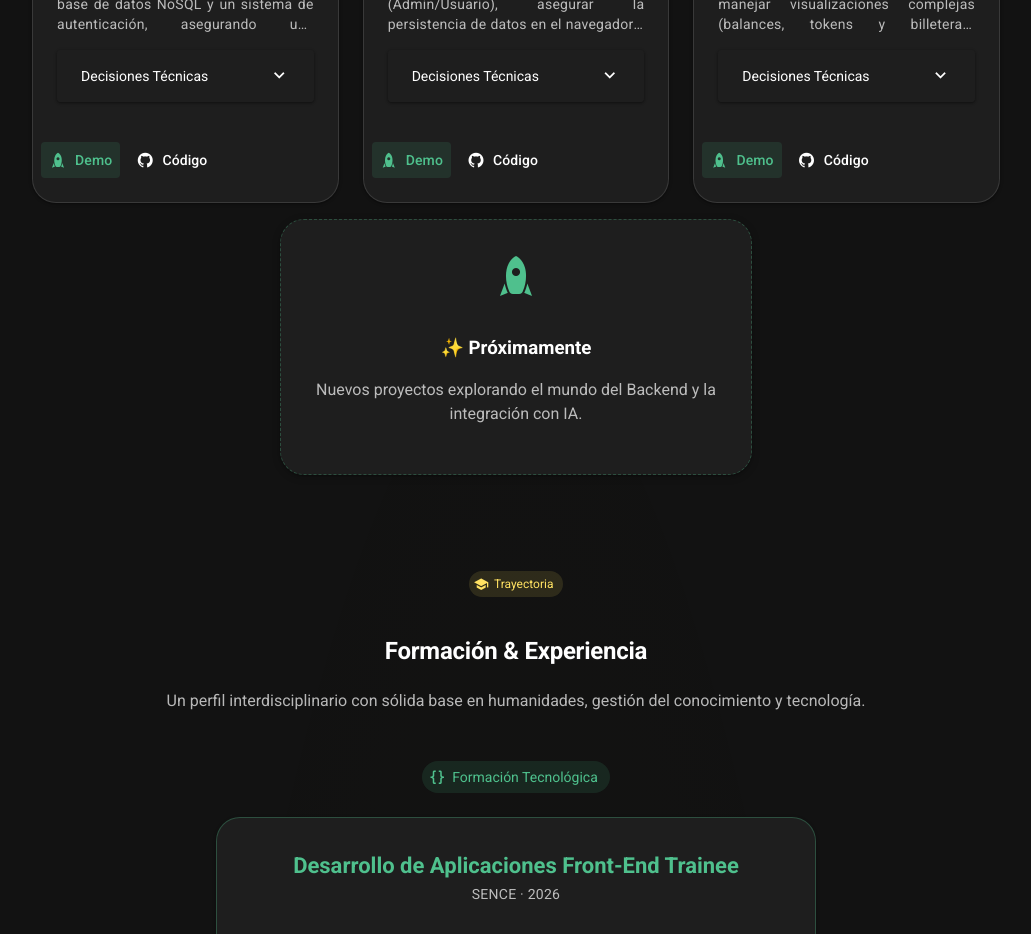
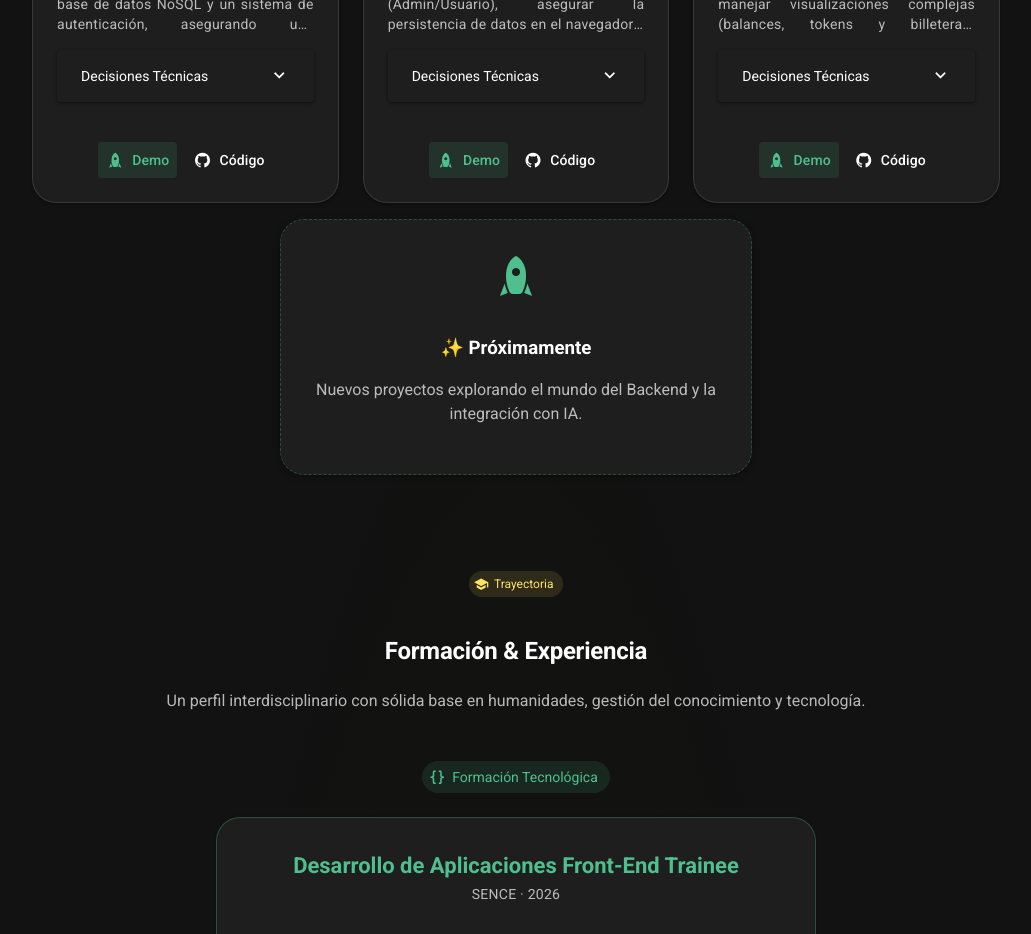
Before and after one commit to jltamayocabello-droid/mi-portafolio-vuetify, a Vue app: page / in a window 1280 px wide. Shown: the part 2760-3694 px from the top of the page, without its empty margins (124-1155 px from the left). Built offline with nearby package versions, Linux system fonts and the light colour scheme.

Commit message:
Se centralizan los botones de proyectos

```diff
--- a/src/components/ProjectCard.vue
+++ b/src/components/ProjectCard.vue
@@ -47,7 +47,7 @@
       </v-expansion-panels>
     </v-card-text>
 
-    <v-card-actions>
+    <v-card-actions class="justify-center ms-2 mx-2">
       <v-btn
         color="primary"
         :href="demo"
```
